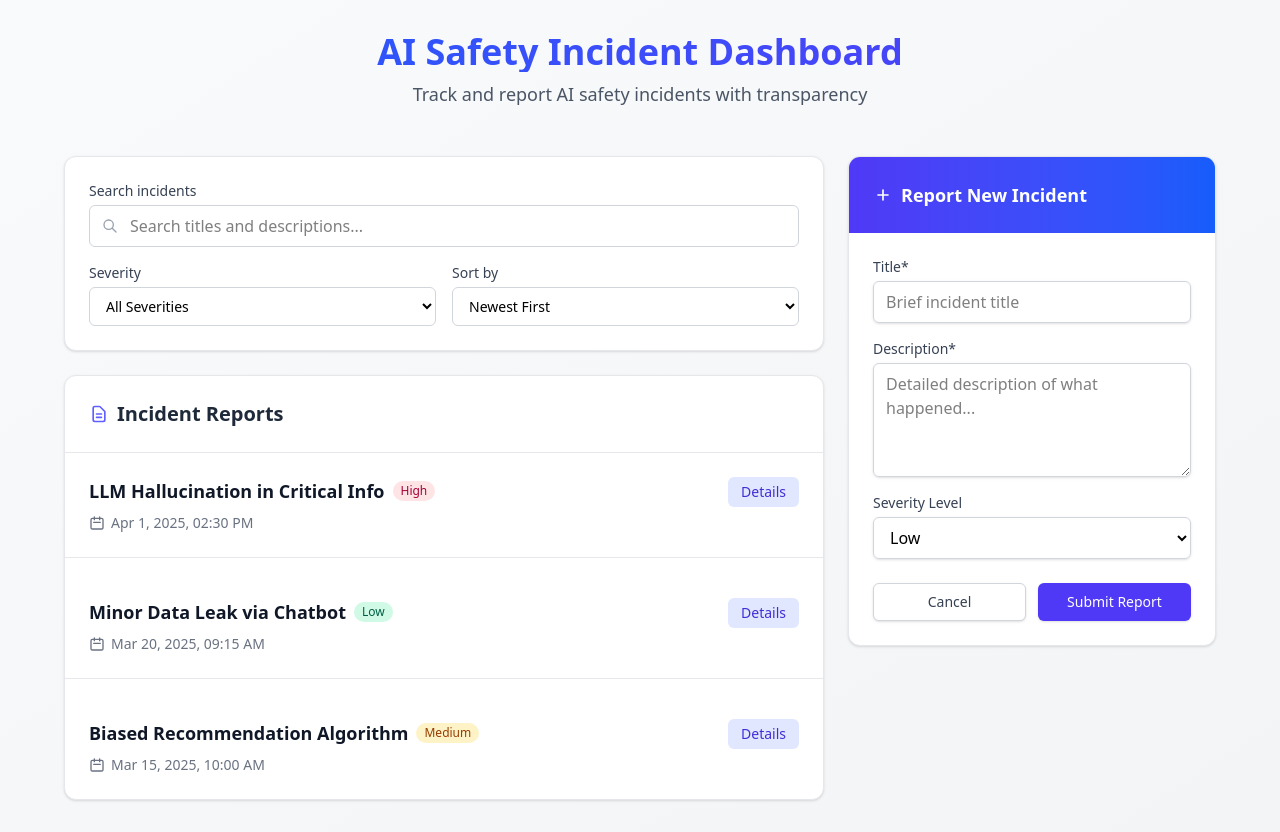
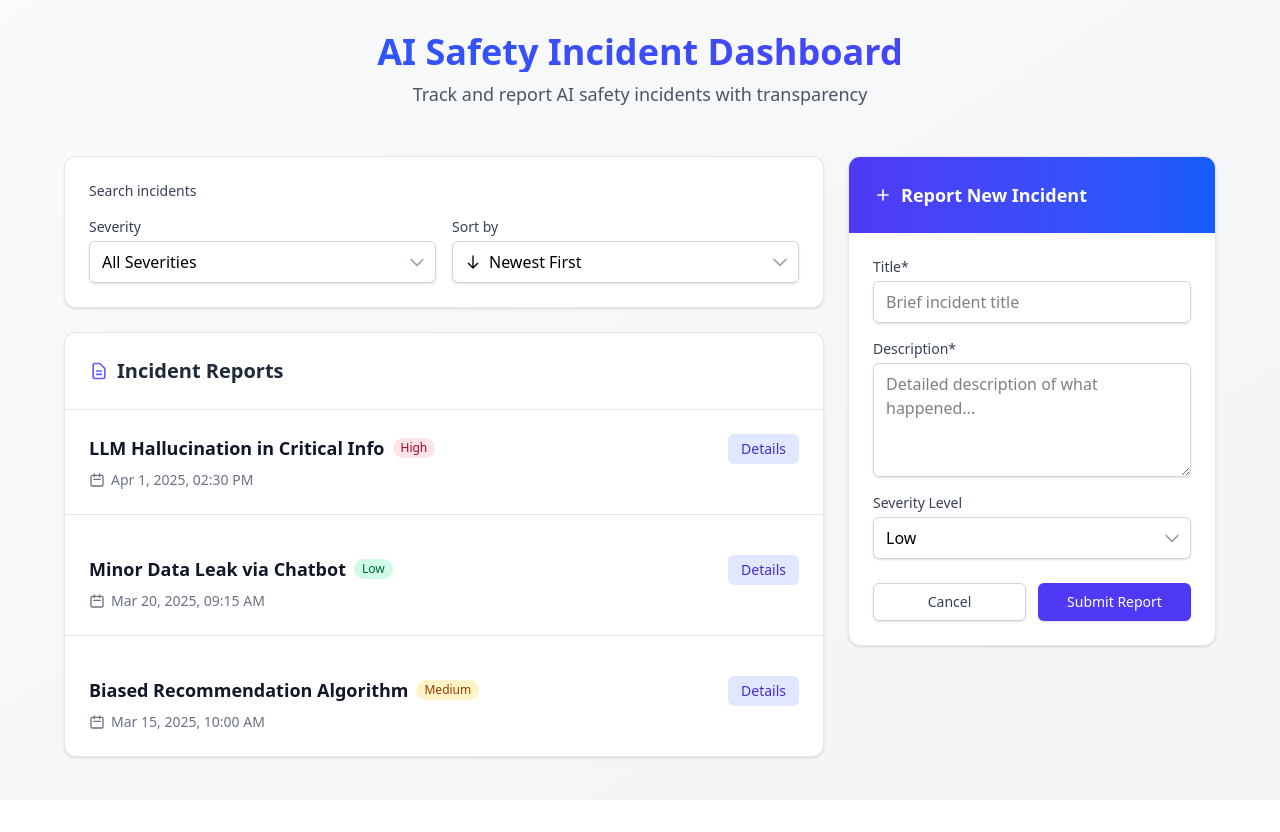
Before and after one commit to sanketyelugotla/SparkleHood, a React (Vite) app: page / in a window 1280 px wide. After the commit the page ends 800 px from the top, so only its background shows below. Built offline with nearby package versions, Linux system fonts and the light colour scheme.

Commit message:
Added smooth animation for dropdown

```diff
--- /dev/null
+++ b/src/components/CustomSelect.tsx
@@ -0,0 +1,132 @@
+import React from "react";
+import { useState, useRef, useEffect, ReactNode, isValidElement, Children } from "react";
+import { motion, AnimatePresence } from "framer-motion";
+
+interface CustomSelectProps<T extends string> {
+    value: T;
+    onChange: (value: T) => void;
+    id: string;
+    label: string;
+    children: ReactNode;
+    className?: string;
+}
+
+export function CustomSelect<T extends string>({
+    value,
+    onChange,
+    id,
+    label,
+    children,
+    className = ""
+}: CustomSelectProps<T>) {
+    const [isOpen, setIsOpen] = useState(false);
+    const selectRef = useRef<HTMLDivElement>(null);
+
+    // Get the selected option's label
+    const selectedLabel = Children.toArray(children)
+        .filter((child): child is React.ReactElement =>
+            isValidElement(child) && child.props.value === value
+        )
+        .map(child => child.props.children)[0];
+
+    useEffect(() => {
+        const handleClickOutside = (event: MouseEvent) => {
+            if (selectRef.current && !selectRef.current.contains(event.target as Node)) {
+                setIsOpen(false);
+            }
+        };
+
+        document.addEventListener("mousedown", handleClickOutside);
+        return () => {
+            document.removeEventListener("mousedown", handleClickOutside);
+        };
+    }, []);
+
+    return (
+        <div className={`relative ${className}`} ref={selectRef}>
+            {label && (
+                <label htmlFor={id} className="block text-sm font-medium text-gray-700 mb-1">
+                    {label}
+                </label>
+            )}
+
+            {/* Custom select button that triggers the dropdown */}
+            <button
+                type="button"
+                id={id}
+                className="relative w-full pl-3 pr-10 py-2 text-left bg-white border border-gray-300 rounded-md shadow-sm focus:outline-none focus:ring-2 focus:ring-indigo-500 focus:border-indigo-500"
+                onClick={() => setIsOpen(!isOpen)}
+                aria-haspopup="listbox"
+                aria-expanded={isOpen}
+            >
+                <span className="block truncate">{selectedLabel}</span>
+                <span className="absolute inset-y-0 right-0 flex items-center pr-2 pointer-events-none">
+                    <motion.svg
+                        className="h-5 w-5 text-gray-400"
+                        fill="none"
+                        stroke="currentColor"
+                        viewBox="0 0 24 24"
+                        animate={{ rotate: isOpen ? 180 : 0 }}
+                        transition={{ duration: 0.2 }}
+                    >
+                        <path strokeLinecap="round" strokeLinejoin="round" strokeWidth={2} d="M19 9l-7 7-7-7" />
+                    </motion.svg>
+                </span>
+            </button>
+
+            {/* Animated dropdown options */}
+            <AnimatePresence>
+                {isOpen && (
+                    <motion.ul
+                        initial={{ opacity: 0, y: -10, scaleY: 0.9 }}
+                        animate={{ opacity: 1, y: 0, scaleY: 1 }}
+                        exit={{ opacity: 0, y: -10, scaleY: 0.9 }}
+                        transition={{ duration: 0.15 }}
+                        className="absolute z-10 mt-1 w-full bg-white shadow-lg rounded-md py-1 border border-gray-200 max-h-60 overflow-auto focus:outline-none"
+                        role="listbox"
+                        style={{
+                            transformOrigin: 'top center'
+                        }}
+                    >
+                        {Children.map(children, (child) => {
+                            if (isValidElement(child) && child.type === 'option') {
+                                return (
+                                    <li
+                                        key={child.props.value}
+                                        className={`text-gray-900 cursor-default select-none relative py-2 pl-3 pr-9 hover:bg-indigo-50 ${value === child.props.value ? 'bg-indigo-100' : ''
+                                            }`}
+                                        role="option"
+                                        onClick={() => {
+                                            onChange(child.props.value as T);
+                                            setIsOpen(false);
+                                        }}
+                                    >
+                                        <span className="block truncate">{child.props.children}</span>
+                                        {value === child.props.value && (
+                                            <span className="absolute inset-y-0 right-0 flex items-center pr-4 text-indigo-600">
+                                                <svg className="h-5 w-5" fill="none" stroke="currentColor" viewBox="0 0 24 24">
+                                                    <path strokeLinecap="round" strokeLinejoin="round" strokeWidth={2} d="M5 13l4 4L19 7" />
+                                                </svg>
+                                            </span>
+                                        )}
+                                    </li>
+                                );
+                            }
+                            return null;
+                        })}
+                    </motion.ul>
+                )}
+            </AnimatePresence>
+
+            {/* Hidden native select for form submission */}
+            <select
+                id={`${id}-native`}
+                value={value}
+                onChange={(e) => onChange(e.target.value as T)}
+                className="hidden"
+            >
+                {children}
+            </select>
+        </div>
+    );
+}
--- a/src/components/IncidentFilter.tsx
+++ b/src/components/IncidentFilter.tsx
@@ -1,6 +1,6 @@
+import { CustomSelect } from "./CustomSelect";
+import { Severity } from "../types/incident";
 import { useState } from "react";
-import { Severity } from "../types/incident";
-import { motion } from "framer-motion";
 
 interface IncidentFilterProps {
     filter: Severity | "All";
@@ -10,10 +10,6 @@ interface IncidentFilterProps {
     searchQuery: string;
     setSearchQuery: (query: string) => void;
 }
-
-const SelectOption = ({ value, children }: { value: string; children: React.ReactNode }) => (
-    <option value={value}>{children}</option>
-);
 
 export default function IncidentFilter({
     filter,
@@ -33,91 +29,46 @@ export default function IncidentFilter({
                     <label htmlFor="search" className="block text-sm font-medium text-gray-700 mb-1">
                         Search incidents
                     </label>
-                    <motion.div
-                        animate={{
-                            borderColor: isSearchFocused ? "#6366f1" : "#d1d5db",
-                            boxShadow: isSearchFocused ? "0 0 0 3px rgba(99, 102, 241, 0.1)" : "none"
-                        }}
-                        transition={{ duration: 0.2 }}
-                        className="relative rounded-md border border-gray-300"
-                    >
-                        <div className="absolute inset-y-0 left-0 pl-3 flex items-center pointer-events-none">
-                            <svg className="h-4 w-4 text-gray-400" fill="none" stroke="currentColor" viewBox="0 0 24 24">
-                                <path strokeLinecap="round" strokeLinejoin="round" strokeWidth={2} d="M21 21l-6-6m2-5a7 7 0 11-14 0 7 7 0 0114 0z" />
-                            </svg>
-                        </div>
-                        <input
-                            id="search"
-                            type="text"
-                            placeholder="Search titles and descriptions..."
-                            className="block w-full pl-10 pr-3 py-2 border-0 bg-transparent focus:ring-0"
-                            value={searchQuery}
-                            onChange={(e) => setSearchQuery(e.target.value)}
-                            onFocus={() => setIsSearchFocused(true)}
-                            onBlur={() => setIsSearchFocused(false)}
-                        />
-                        {searchQuery && (
-                            <button
-                                onClick={() => setSearchQuery("")}
-                                className="absolute inset-y-0 right-0 pr-3 flex items-center"
-                            >
-                                <svg className="h-4 w-4 text-gray-400" fill="none" stroke="currentColor" viewBox="0 0 24 24">
-                                    <path strokeLinecap="round" strokeLinejoin="round" strokeWidth={2} d="M6 18L18 6M6 6l12 12" />
-                                </svg>
-                            </button>
-                        )}
-                    </motion.div>
+                    {/* ... search input implementation ... */}
                 </div>
 
                 {/* Filter and Sort */}
                 <div className="grid grid-cols-1 md:grid-cols-2 gap-4">
-                    {/* Severity Filter */}
-                    <div>
-                        <label htmlFor="severity-filter" className="block text-sm font-medium text-gray-700 mb-1">
-                            Severity
-                        </label>
-                        <select
+                    <CustomSelect<Severity | "All">
                         id="severity-filter"
                         value={filter}
-                            onChange={(e) => setFilter(e.target.value as Severity | "All")}
-                            className="focus:ring-indigo-500 focus:border-indigo-500 block w-full pl-3 pr-10 py-2 text-sm border border-gray-300 rounded-md transition-all duration-200"
+                        onChange={setFilter}
+                        label="Severity"
                     >
-                            <SelectOption value="All">All Severities</SelectOption>
-                            <SelectOption value="Low">Low</SelectOption>
-                            <SelectOption value="Medium">Medium</SelectOption>
-                            <SelectOption value="High">High</SelectOption>
-                        </select>
-                    </div>
+                        <option value="All">All Severities</option>
+                        <option value="Low">Low</option>
+                        <option value="Medium">Medium</option>
+                        <option value="High">High</option>
+                    </CustomSelect>
 
-                    {/* Sort By */}
-                    <div>
-                        <label htmlFor="sort" className="block text-sm font-medium text-gray-700 mb-1">
-                            Sort by
-                        </label>
-                        <select
+                    <CustomSelect<"Newest" | "Oldest">
                         id="sort"
                         value={sort}
-                            onChange={(e) => setSort(e.target.value as "Newest" | "Oldest")}
-                            className="focus:ring-indigo-500 focus:border-indigo-500 block w-full pl-3 pr-10 py-2 text-sm border border-gray-300 rounded-md transition-all duration-200"
+                        onChange={setSort}
+                        label="Sort by"
                     >
-                            <SelectOption value="Newest">
+                        <option value="Newest">
                             <div className="flex items-center">
                                 <svg className="w-4 h-4 mr-2" fill="none" stroke="currentColor" viewBox="0 0 24 24">
                                     <path strokeLinecap="round" strokeLinejoin="round" strokeWidth={2} d="M19 14l-7 7m0 0l-7-7m7 7V3" />
                                 </svg>
                                 Newest First
                             </div>
-                            </SelectOption>
-                            <SelectOption value="Oldest">
+                        </option>
+                        <option value="Oldest">
                             <div className="flex items-center">
                                 <svg className="w-4 h-4 mr-2" fill="none" stroke="currentColor" viewBox="0 0 24 24">
                                     <path strokeLinecap="round" strokeLinejoin="round" strokeWidth={2} d="M5 10l7-7m0 0l7 7m-7-7v18" />
                                 </svg>
                                 Oldest First
                             </div>
-                            </SelectOption>
-                        </select>
-                    </div>
+                        </option>
+                    </CustomSelect>
                 </div>
             </div>
         </div>
--- a/src/components/IncidentForm.tsx
+++ b/src/components/IncidentForm.tsx
@@ -1,6 +1,7 @@
 import { useState } from "react";
+import { motion } from "framer-motion";
+import { CustomSelect } from "./CustomSelect";
 import { Severity } from "../types/incident";
-import { motion, AnimatePresence } from "framer-motion";
 
 interface IncidentFormProps {
     onSubmit: (title: string, description: string, severity: Severity) => void;
@@ -18,6 +19,7 @@ export default function IncidentForm({ onSubmit, onCancel }: IncidentFormProps)
         if (!title.trim() || !desc.trim()) return;
 
         setIsSubmitting(true);
+        // Simulate async submission
         await new Promise(resolve => setTimeout(resolve, 500));
 
         onSubmit(title, desc, severity);
@@ -31,19 +33,21 @@ export default function IncidentForm({ onSubmit, onCancel }: IncidentFormProps)
         <motion.div
             initial={{ opacity: 0, y: 20 }}
             animate={{ opacity: 1, y: 0 }}
-            transition={{ type: "spring", stiffness: 300, damping: 30 }}
+            exit={{ opacity: 0, y: 20 }}
+            transition={{ duration: 0.2 }}
             className="bg-white rounded-xl shadow-sm border border-gray-200 overflow-hidden relative"
         >
             {/* Close Button (Mobile Only) */}
             {onCancel && (
-                <button
+                <motion.button
                     onClick={onCancel}
+                    whileTap={{ scale: 0.9 }}
                     className="lg:hidden absolute top-4 right-4 p-1 rounded-full bg-gray-100 text-gray-500 hover:bg-gray-200 transition-colors z-10"
                 >
                     <svg className="w-5 h-5" fill="none" stroke="currentColor" viewBox="0 0 24 24">
                         <path strokeLinecap="round" strokeLinejoin="round" strokeWidth={2} d="M6 18L18 6M6 6l12 12" />
                     </svg>
-                </button>
+                </motion.button>
             )}
 
             <div className="p-4 sm:p-6 bg-gradient-to-r from-indigo-600 to-blue-600">
@@ -83,38 +87,35 @@ export default function IncidentForm({ onSubmit, onCancel }: IncidentFormProps)
                         value={desc}
                         onChange={(e) => setDesc(e.target.value)}
                         required
-                    ></textarea>
+                    />
                 </div>
 
-                <div>
-                    <label htmlFor="severity" className="block text-sm font-medium text-gray-700 mb-1">
-                        Severity Level
-                    </label>
-                    <select
+                <CustomSelect<Severity>
                     id="severity"
-                        className="focus:ring-indigo-500 focus:border-indigo-500 block w-full px-3 py-2 border border-gray-300 rounded-md shadow-sm transition-all duration-200"
                     value={severity}
-                        onChange={(e) => setSeverity(e.target.value as Severity)}
+                    onChange={setSeverity}
+                    label="Severity Level"
                 >
                     <option value="Low">Low</option>
                     <option value="Medium">Medium</option>
                     <option value="High">High</option>
-                    </select>
-                </div>
+                </CustomSelect>
 
                 <div className="pt-2 flex space-x-3">
                     {onCancel && (
-                        <button
+                        <motion.button
                             type="button"
                             onClick={onCancel}
+                            whileTap={{ scale: 0.95 }}
                             className="flex-1 justify-center py-2 px-4 border border-gray-300 rounded-md shadow-sm text-sm font-medium text-gray-700 bg-white hover:bg-gray-50 focus:outline-none focus:ring-2 focus:ring-offset-2 focus:ring-indigo-500 transition-all duration-200"
                         >
                             Cancel
-                        </button>
+                        </motion.button>
                     )}
-                    <button
+                    <motion.button
                         type="submit"
                         disabled={isSubmitting}
+                        whileTap={{ scale: 0.95 }}
                         className={`flex-1 justify-center py-2 px-4 border border-transparent rounded-md shadow-sm text-sm font-medium text-white bg-indigo-600 hover:bg-indigo-700 focus:outline-none focus:ring-2 focus:ring-offset-2 focus:ring-indigo-500 transition-all duration-200 ${isSubmitting ? 'opacity-70' : ''}`}
                     >
                         {isSubmitting ? (
@@ -128,7 +129,7 @@ export default function IncidentForm({ onSubmit, onCancel }: IncidentFormProps)
                         ) : (
                             'Submit Report'
                         )}
-                    </button>
+                    </motion.button>
                 </div>
             </form>
         </motion.div>
```
Lines whose indentation alone changed are shown as unchanged.
